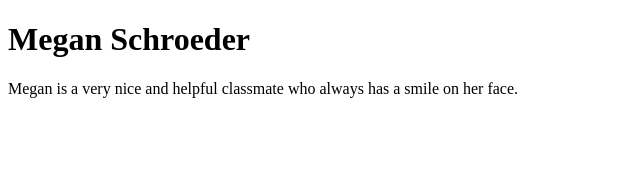
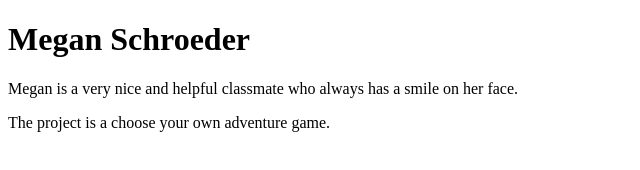
Before and after one commit to SpencerFolsom/practice-assignment, a plain HTML site: page Index.html in a window 1280 px wide. Shown: the whole page, without its empty margins (0-640 px from the left). Drawn offline with Linux system fonts and the light colour scheme.

Commit message:
project description

```diff
--- a/Index.html
+++ b/Index.html
@@ -9,5 +9,6 @@
 <body>
     <h1>Megan Schroeder</h1>
     <p>Megan is a very nice and helpful classmate who always has a smile on her face.</p>
+    <p>The project is a choose your own adventure game.</p>
 </body>
 </html>
```
